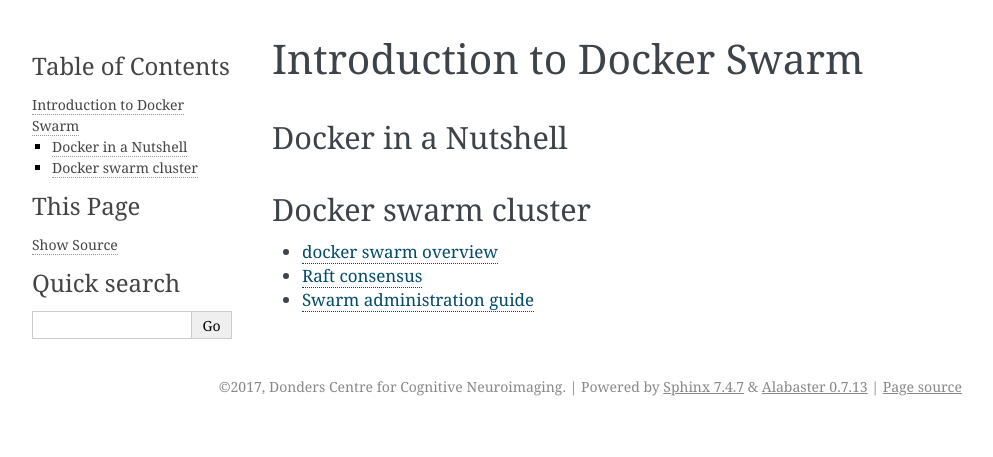
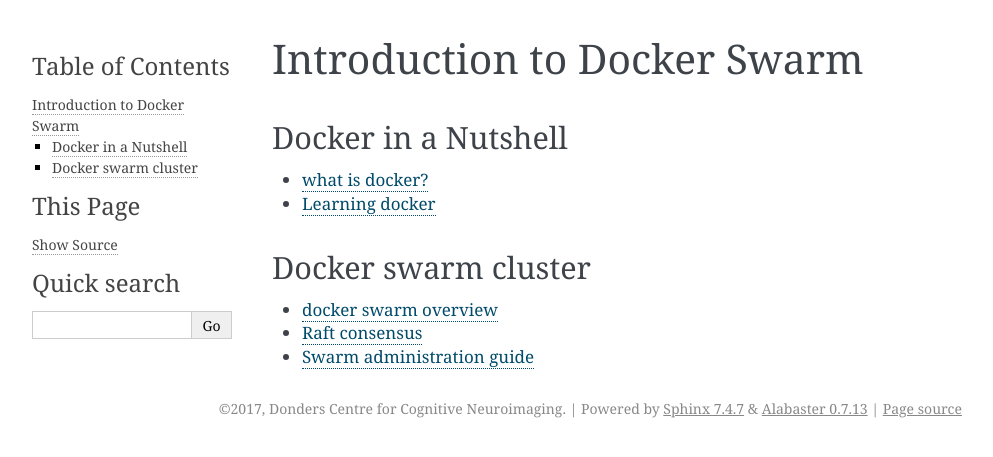
Before and after one commit to Donders-Institute/docker-swarm-setup, a Sphinx documentation site: the page built from doc/intro.rst, in a window 1280 px wide. Shown: the top 457 px of the page, without its empty margins (148-1141 px from the left). Built offline with Sphinx 7.4.7, drawn with Linux system fonts in a browser that asks for light colours.

Commit message:
Update intro.rst

```diff
--- a/doc/intro.rst
+++ b/doc/intro.rst
@@ -3,6 +3,9 @@
 
 Docker in a Nutshell
 ====================
+
+* `what is docker? <https://www.docker.com/what-docker>`_
+* `Learning docker <https://docs.docker.com/learn/>`_
 
 Docker swarm cluster
 ====================
```
